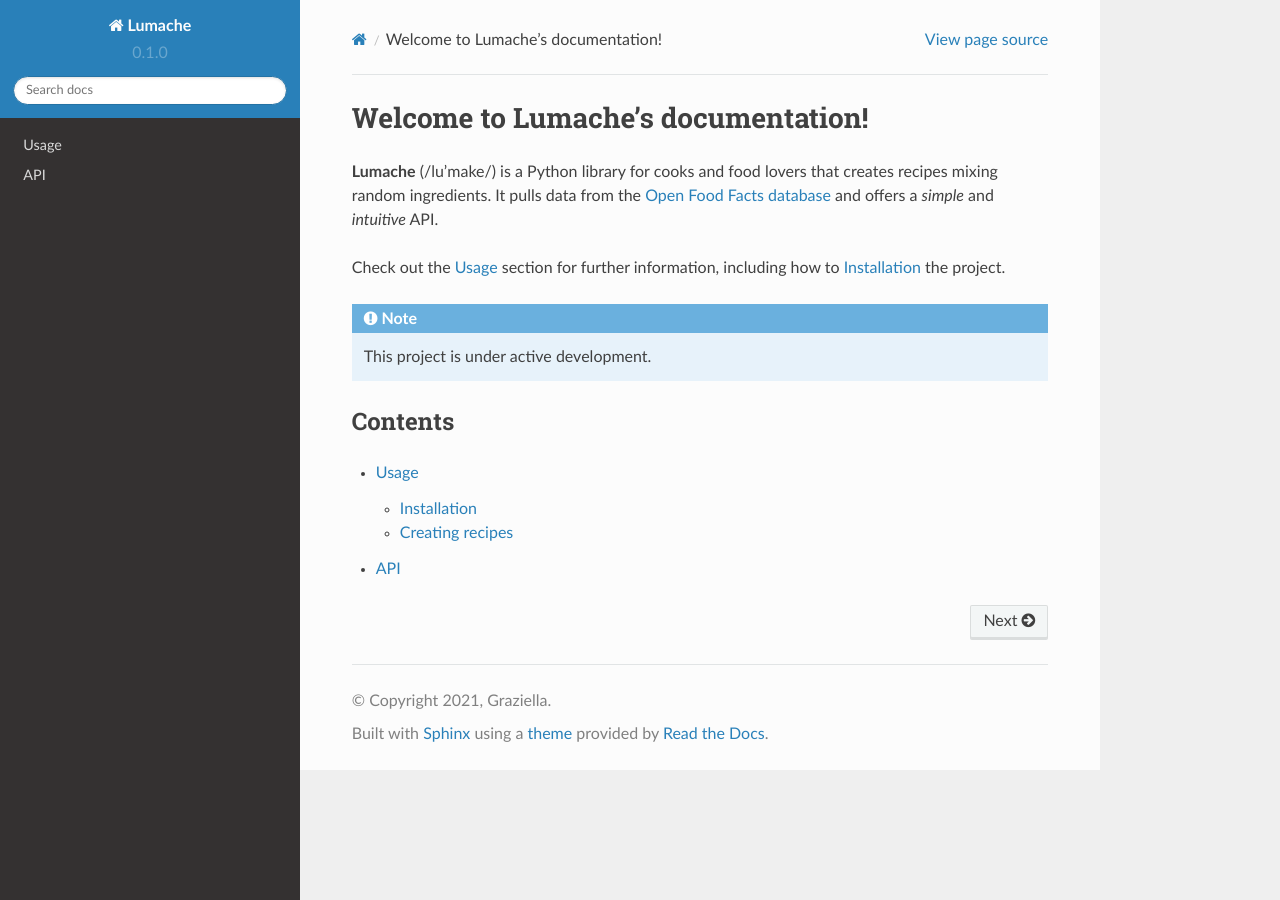
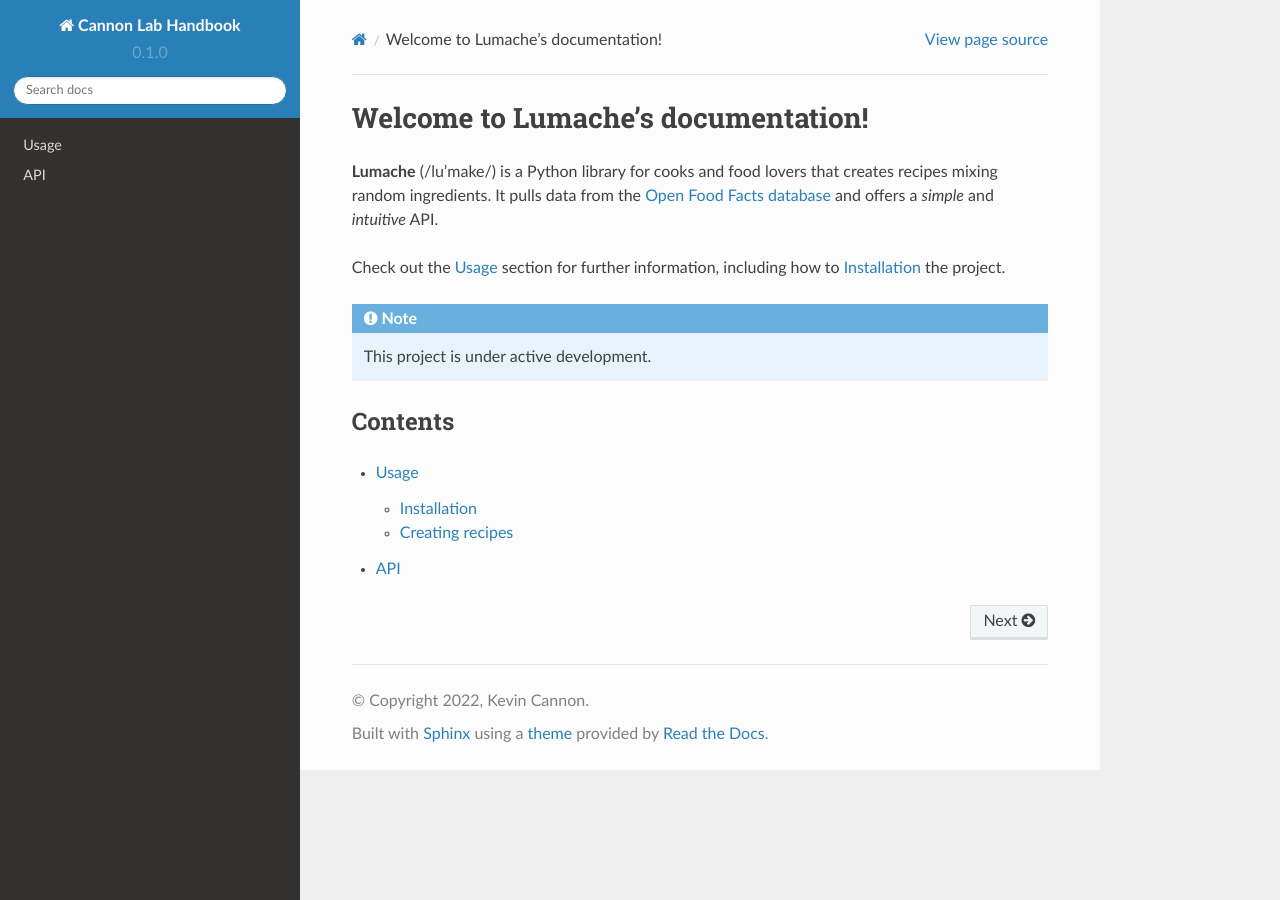
Before and after one commit to km-cannon/lab-handbook, a Sphinx documentation site: the page built from docs/source/index.rst, in a window 1280 px wide. Built offline with Sphinx 7.4.7 and the Read the Docs theme 2.0.0, drawn with Linux system fonts in a browser that asks for light colours.

Commit message:
Update conf.py

```diff
--- a/docs/source/conf.py
+++ b/docs/source/conf.py
@@ -2,9 +2,9 @@
 
 # -- Project information
 
-project = 'Lumache'
-copyright = '2021, Graziella'
-author = 'Graziella'
+project = 'Cannon Lab Handbook'
+copyright = '2022, Kevin Cannon'
+author = 'Kevin Cannon'
 
 release = '0.1'
 version = '0.1.0'
```
